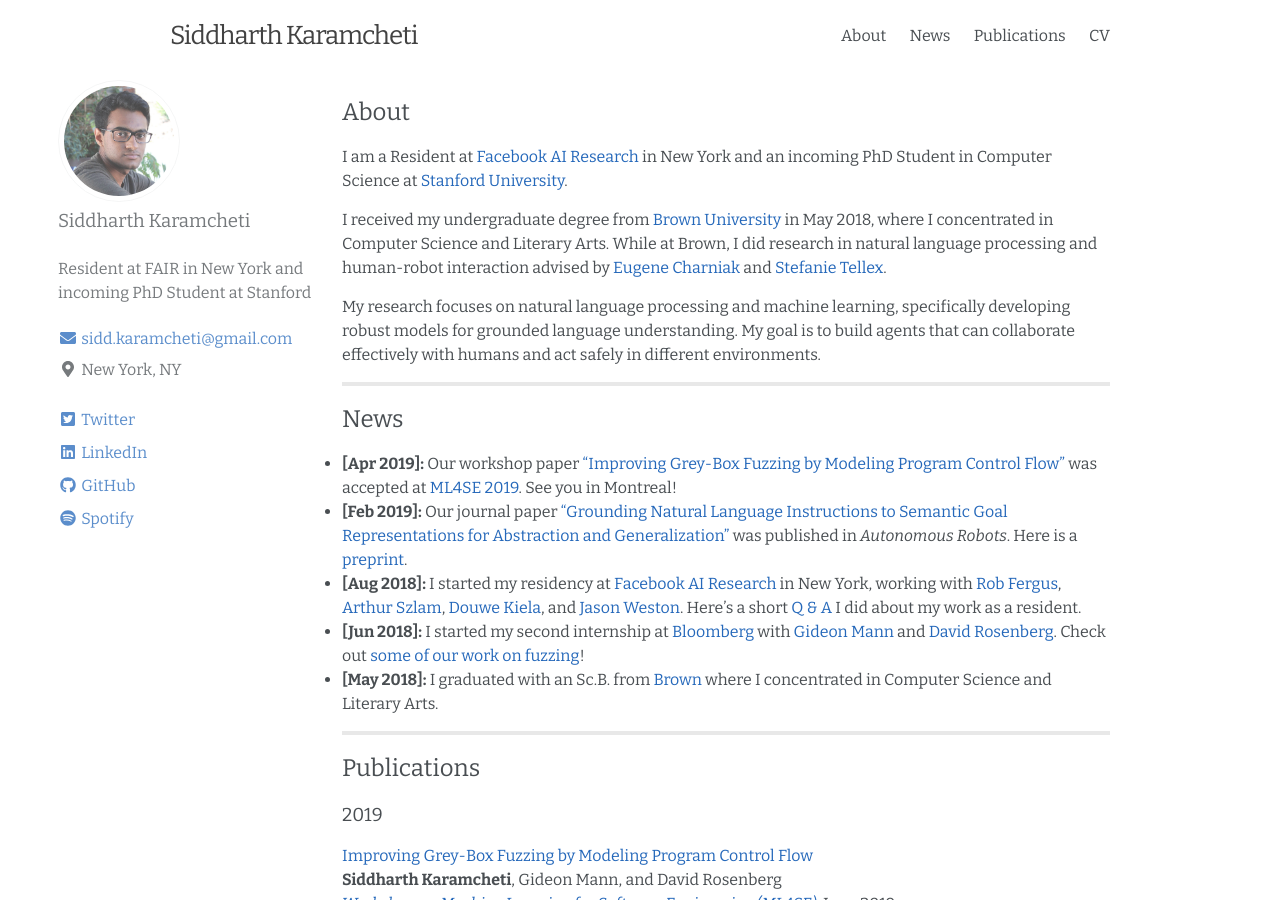
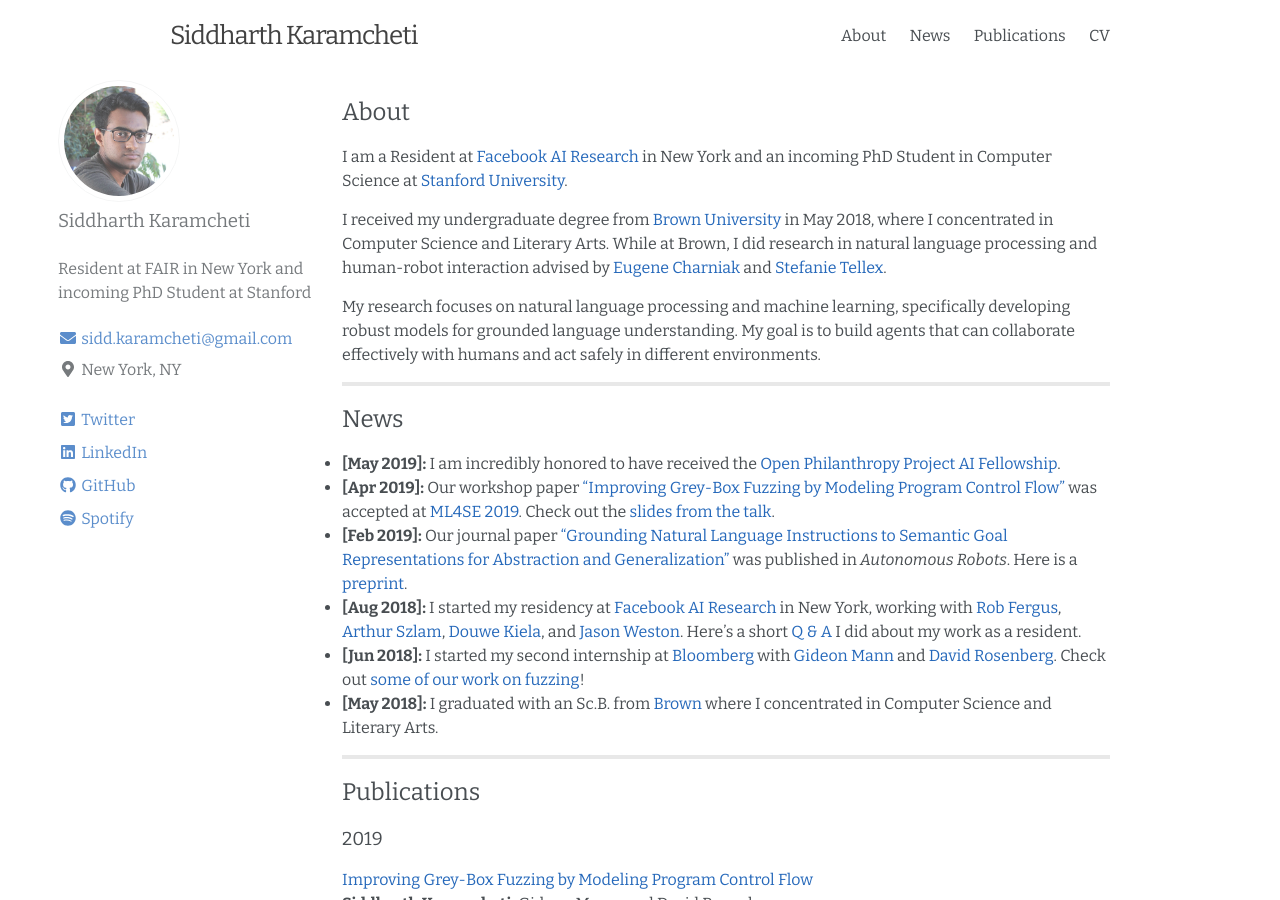
Before and after one commit to siddk/siddk.github.io, a Jekyll site: the page built from index.md, in a window 1280 px wide and 900 px high. Built offline with Jekyll 4.4.1, drawn with Linux system fonts in a browser that asks for light colours; nearby versions of some CDN libraries.

Commit message:
6/2019 update

```diff
--- a/content/news.md
+++ b/content/news.md
@@ -1,6 +1,7 @@
 ## News
+- **[May 2019]:** I am incredibly honored to have received the [Open Philanthropy Project AI Fellowship](https://www.openphilanthropy.org/focus/global-catastrophic-risks/potential-risks-advanced-artificial-intelligence/the-open-phil-ai-fellowship#Class).
 - **[Apr 2019]:** Our workshop paper ["Improving Grey-Box Fuzzing by Modeling Program Control Flow"](https://arxiv.org/abs/1811.08973) was
-accepted at [ML4SE 2019](https://ml4se.github.io/). See you in Montreal!
+accepted at [ML4SE 2019](https://ml4se.github.io/). Check out the [slides from the talk](/assets/talks/ml4se19.pdf).
 - **[Feb 2019]:** Our journal paper ["Grounding Natural Language Instructions to Semantic Goal Representations for Abstraction and Generalization"](https://doi.org/10.1007/s10514-018-9792-8) was
 published in *Autonomous Robots*. Here is a [preprint](/assets/papers/auro19.pdf).
 - **[Aug 2018]:** I started my residency at [Facebook AI Research](https://research.fb.com/category/facebook-ai-research/) in
```
Also changed, not shown: 1 other file.
